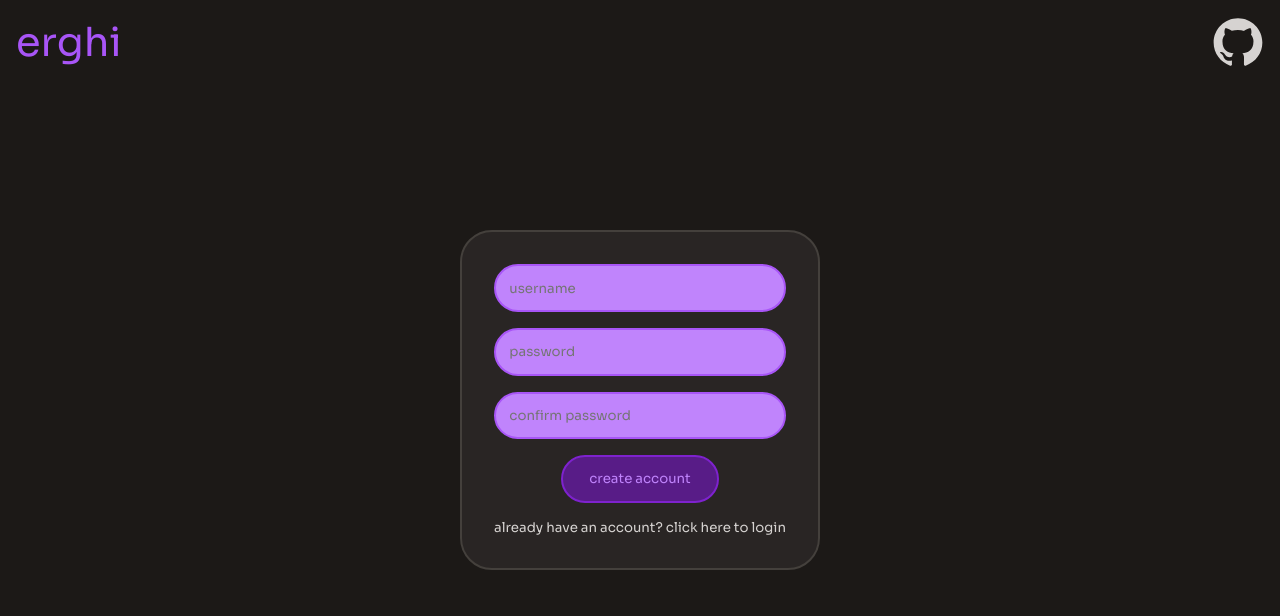
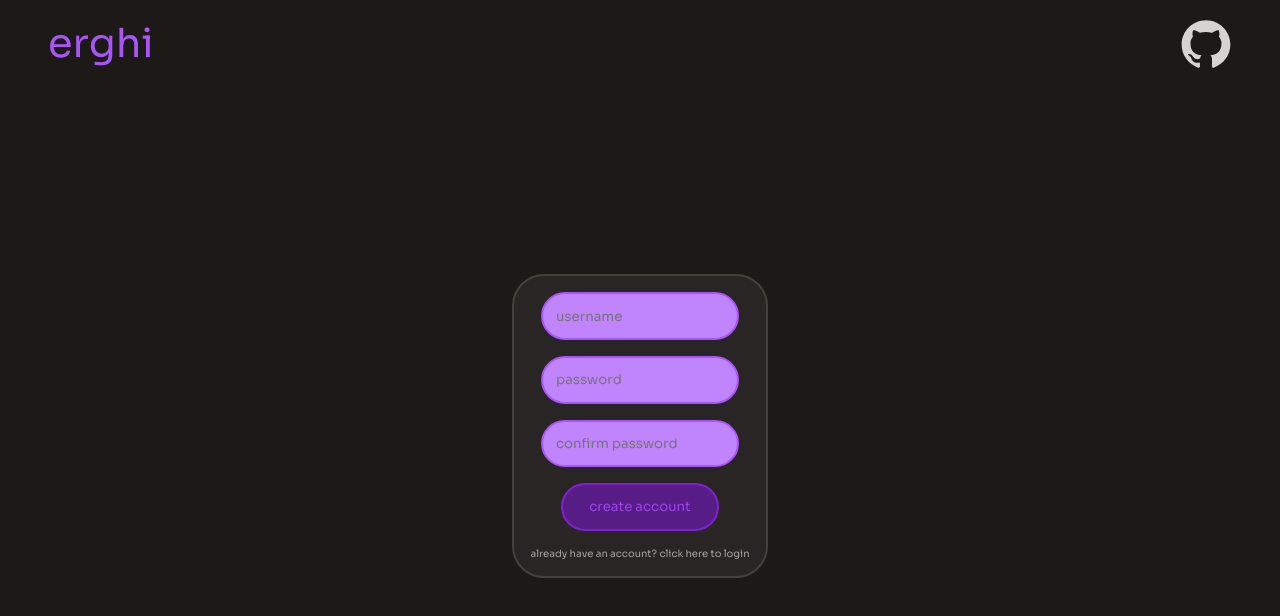
Before and after one commit to youssef-attai/erghi, a React (Vite) app in the folder frontend/: page /signup in a window 1280 px wide. Shown: the top 616 px of the page. Built offline with nearby package versions, Linux system fonts and the light colour scheme; no server answers.

Commit message:
Improve styles, add transitions to input fields

```diff
--- a/frontend/src/index.css
+++ b/frontend/src/index.css
@@ -12,24 +12,39 @@
 
 html,
 body,
-.container {
-  height: 100vh;
+#root {
+  height: 100%;
   background: #1c1917;
 }
 
+#root {
+  height: 95%;
+  margin: 0 2em;
+  padding: 1em 0;
+  display: flex;
+  flex-direction: column;
+  justify-content: flex-start;
+  align-items: center;
+}
+
 .top-bar {
-  position: fixed;
-  width: 100vw;
+  z-index: 2;
+  background: #1c1917;
+  width: 100%;
+  height: 60px;
   display: flex;
   justify-content: space-between;
   align-items: center;
 }
 
-.top-bar > * {
+.top-bar>* {
   padding: 1em;
 }
 
 .container {
+  width: 100%;
+  flex-grow: 1;
+  z-index: 1;
   display: flex;
   align-items: center;
   justify-content: center;
@@ -38,15 +53,65 @@ body,
 .card {
   display: flex;
   flex-direction: column;
+  justify-content: center;
+  align-items: center;
   background: #292524;
   border: 2px solid #44403c;
   border-radius: 2em;
-  padding: 2em;
+  padding: 1em;
   gap: 1em;
+  margin: 0.5em;
 }
 
-.card > a {
-  font-size: smaller;
+.chat-container {
+  display: flex;
+  padding: 0;
+  width: 100%;
+  height: 100%;
+}
+
+.chat-container>.sidecard {
+  max-width: 250px;
+  justify-content: flex-start;
+}
+
+.chat-container>.maincard {
+  flex-grow: 1;
+  justify-content: flex-start;
+  align-items: center;
+}
+
+.contacts-area {
+  width: 100%;
+  height: 100%;
+}
+
+.buttons-area {
+  width: 100%;
+  display: flex;
+}
+
+.messages-area {
+  width: 100%;
+  height: 100%;
+}
+
+.maincard>input {
+  width: 90%;
+}
+
+.card>a {
+  color: #A8A29E;
+  font-size: x-small;
+}
+
+.card>a:hover {
+  color: #a855f7;
+}
+
+.card.room-card {
+  border-radius: 1.2em;
+  color: #FAF5FF;
 }
 
 input:focus {
@@ -54,12 +119,29 @@ input:focus {
 }
 
 input[type="text"],
-input[type="password"] {
+input[type="password"],
+input[type="search"] {
   background: #c084fc;
   border: 2px solid #a855f7;
   padding: 1em;
   border-radius: 2em;
   color: #581c87;
+  transition: background 0.3s, color 0.3s, border 0.3s;
+}
+
+
+input[type="text"]:focus,
+input[type="password"]:focus,
+input[type="search"]:focus {
+  background: #1c1917;
+  color: #a855f7;
+}
+
+input[type="text"]:hover:not(:focus),
+input[type="password"]:hover:not(:focus),
+input[type="search"]:hover:not(:focus) {
+  background: #b27aeb;
+  border-color: #9422ff;
 }
 
 button {
@@ -68,11 +150,23 @@ button {
   border: 2px solid #7e22ce;
   padding: 1em 2em;
   border-radius: 2em;
-  color: #c084fc;
+  color: #9c43e9;
   cursor: pointer;
+  transition: background 0.2s;
+}
+
+button:hover {
+  background: #3a0d5c;
+  color: #7e22ce;
+}
+
+button:active {
+  background: #30074e;
+  color: #9c43e9;
 }
 
 a {
-  color: #d6d3d1;
+  transition: color 0.2s;
+  color: inherit;
   text-decoration: none;
 }
```
